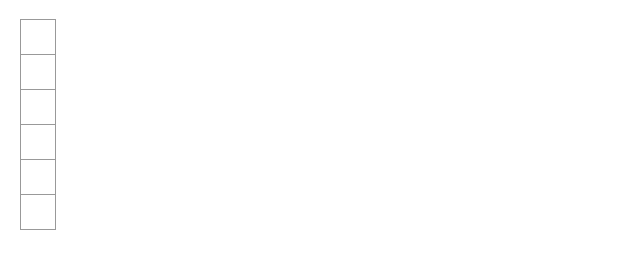
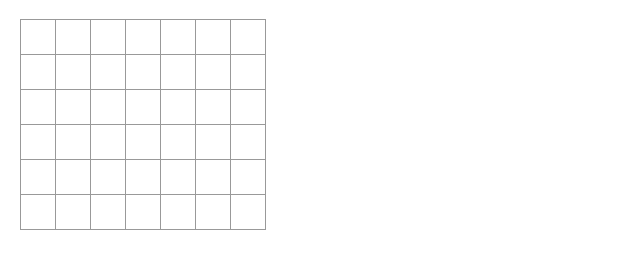
Before and after one commit to jmalk/four-in-a-row, a React app: page / in a window 1280 px wide. Shown: the whole page, without its empty margins (0-640 px from the left). Built offline with nearby package versions, Linux system fonts and the light colour scheme.

Commit message:
Render a board of seven columns

```diff
--- a/src/index.css
+++ b/src/index.css
@@ -11,3 +11,7 @@ body {
   margin-top: -1px;
   width: 34px;
 }
+
+.column {
+  display: inline-block;
+}
--- a/src/index.js
+++ b/src/index.js
@@ -26,9 +26,23 @@ function Column (props) {
   )
 }
 
+function Board (props) {
+  return (
+    <div className="board">
+      <Column />
+      <Column />
+      <Column />
+      <Column />
+      <Column />
+      <Column />
+      <Column />
+    </div>
+  )
+}
+
 // ========================================
 
 ReactDOM.render(
-  <Column />,
+  <Board />,
   document.getElementById('root')
 );
```
